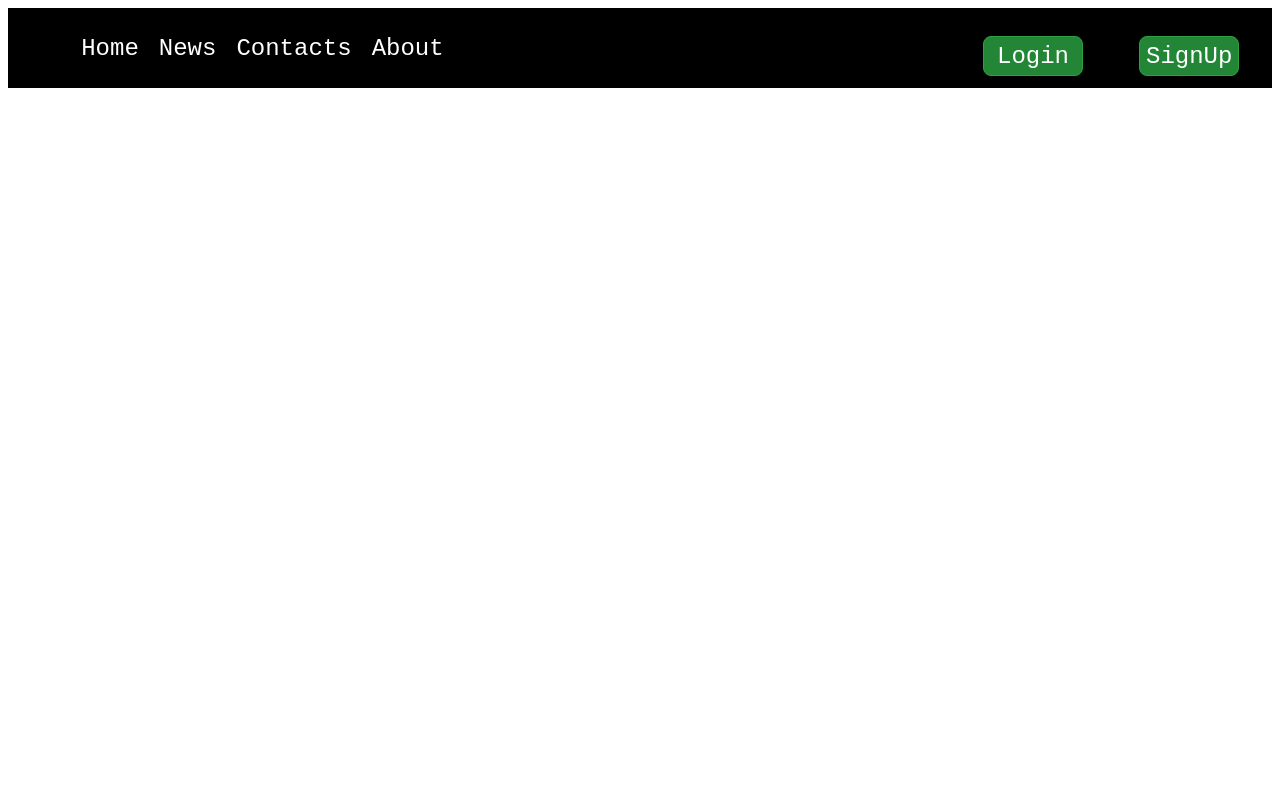
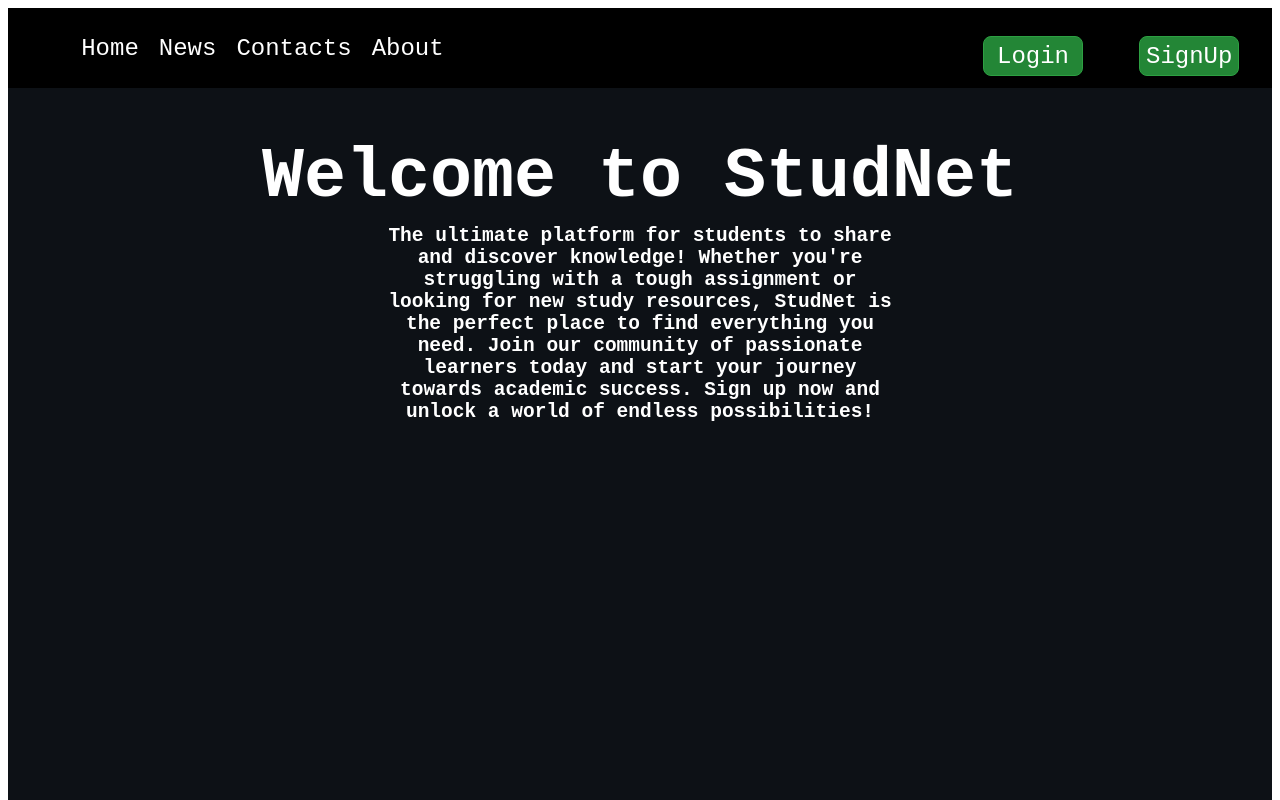
Before and after one commit to RaphaelBenoliel/StudNet_Frontend, a React (Create React App) app: page / in a window 1280 px wide. Shown: the top 800 px of the page. Built offline with nearby package versions, Linux system fonts and the light colour scheme.

Commit message:
add about and home page

```diff
--- a/src/App.js
+++ b/src/App.js
@@ -3,15 +3,19 @@ import {
   BrowserRouter as Router,
   Routes, Route,
 } from 'react-router-dom';
-import Navbar from './pages/homepage/Navbar';
+import Navbar from './pages/Navbar/Navbar';
 import Login from './pages/Login';
+import Home from './pages/Home/Home';
+import About from './pages/About/About';
 
 function App() {
   return (
     <Router>
       <Navbar />
       <Routes>
+        <Route path="/" element={<Home />} />
         <Route path="/auth" element={<Login />} />
+        <Route path="/about" element={<About />} />
       </Routes>
     </Router>
   );
--- /dev/null
+++ b/src/pages/About/About.js
@@ -0,0 +1,22 @@
+/* eslint max-len: ["error", { "code": 400 }] */
+import React from 'react';
+import {
+  TextContainer,
+  STitle,
+  Title,
+  HomeWrapper,
+} from './About.styled';
+
+export default function About() {
+  return (
+    <HomeWrapper>
+      <TextContainer>
+        <Title>About us </Title>
+        <STitle>Welcome to StudNet, the go-to platform for students seeking academic success. Our mission is to provide students with the resources and tools they need to excel in their studies and achieve their academic goals.</STitle>
+        <STitle>At StudNet, we understand that education is essential for personal and professional growth. That&apos;s why we&apos;ve created a community where students can connect with each other, share their knowledge, and support each other along the way.</STitle>
+        <STitle>Our team is made up of experienced educators, developers, and designers who are passionate about providing students with the best possible learning experience. We know what it takes to succeed academically, and we&apos;re committed to helping students achieve their full potential.</STitle>
+        <STitle>StudNet offers a range of features and benefits that make it the ideal platform for academic success. Our platform includes a searchable database of study resources, interactive study tools, a discussion forum where students can connect with each other, and personalized support from our team of experts.</STitle>
+      </TextContainer>
+    </HomeWrapper>
+  );
+}
--- /dev/null
+++ b/src/pages/About/About.styled.js
@@ -0,0 +1,33 @@
+import styled from 'styled-components';
+
+// eslint-disable-next-line import/prefer-default-export
+export const HomeWrapper = styled.div`
+    display: block;
+    padding: 50px 20px;
+    flex-direction: column;
+    justify-content: center;
+    height: 100vh;
+    background-color: #0d1116;
+
+`;
+export const STitle = styled.h2`
+    color: white;
+    font-family: monospace;
+    text-align: center;
+    margin: 8px 350px;
+
+`;
+export const Title = styled.h1`
+    font-family: monospace, sans-serif;
+    font-size: 70px;
+    color: #fff;
+    margin: 0 0 60px;
+    padding: 0;
+
+`;
+export const TextContainer = styled.div`
+    display: flex;
+    flex-direction: column;
+    justify-content: center;
+    align-items: center;
+`;
--- /dev/null
+++ b/src/pages/Home/Home.js
@@ -0,0 +1,19 @@
+/* eslint max-len: ["error", { "code": 400 }] */
+import React from 'react';
+import {
+  TextContainer,
+  STitle,
+  Title,
+  HomeWrapper,
+} from './Home.style';
+
+export default function Home() {
+  return (
+    <HomeWrapper>
+      <TextContainer>
+        <Title>Welcome to StudNet </Title>
+        <STitle>The ultimate platform for students to share and discover knowledge! Whether you&apos;re struggling with a tough assignment or looking for new study resources, StudNet is the perfect place to find everything you need. Join our community of passionate learners today and start your journey towards academic success. Sign up now and unlock a world of endless possibilities!</STitle>
+      </TextContainer>
+    </HomeWrapper>
+  );
+}
--- /dev/null
+++ b/src/pages/Home/Home.style.js
@@ -0,0 +1,33 @@
+import styled from 'styled-components';
+
+// eslint-disable-next-line import/prefer-default-export
+export const HomeWrapper = styled.div`
+  display: block;
+  padding: 50px 20px;
+  flex-direction: column;
+
+  justify-content: center;
+  height: 100vh;
+  background-color: #0d1116;
+
+`;
+export const STitle = styled.h2`
+    color: white;
+    font-family: monospace;
+    text-align: center;
+    margin: 8px 350px;
+`;
+export const Title = styled.h1`
+    font-family: monospace, sans-serif;
+    font-size: 70px;
+    color: #fff;
+    margin: 0;
+    padding: 0;
+
+`;
+export const TextContainer = styled.div`
+    display: flex;
+    flex-direction: column;
+    justify-content: center;
+    align-items: center;
+`;
```
Also changed, not shown: .eslintrc.json, src/pages/Navbar/Navbar.js (renamed from src/pages/homepage/Navbar.js), src/pages/Navbar/Navbar.style.js (renamed from src/pages/homepage/Navbar.style.js).
